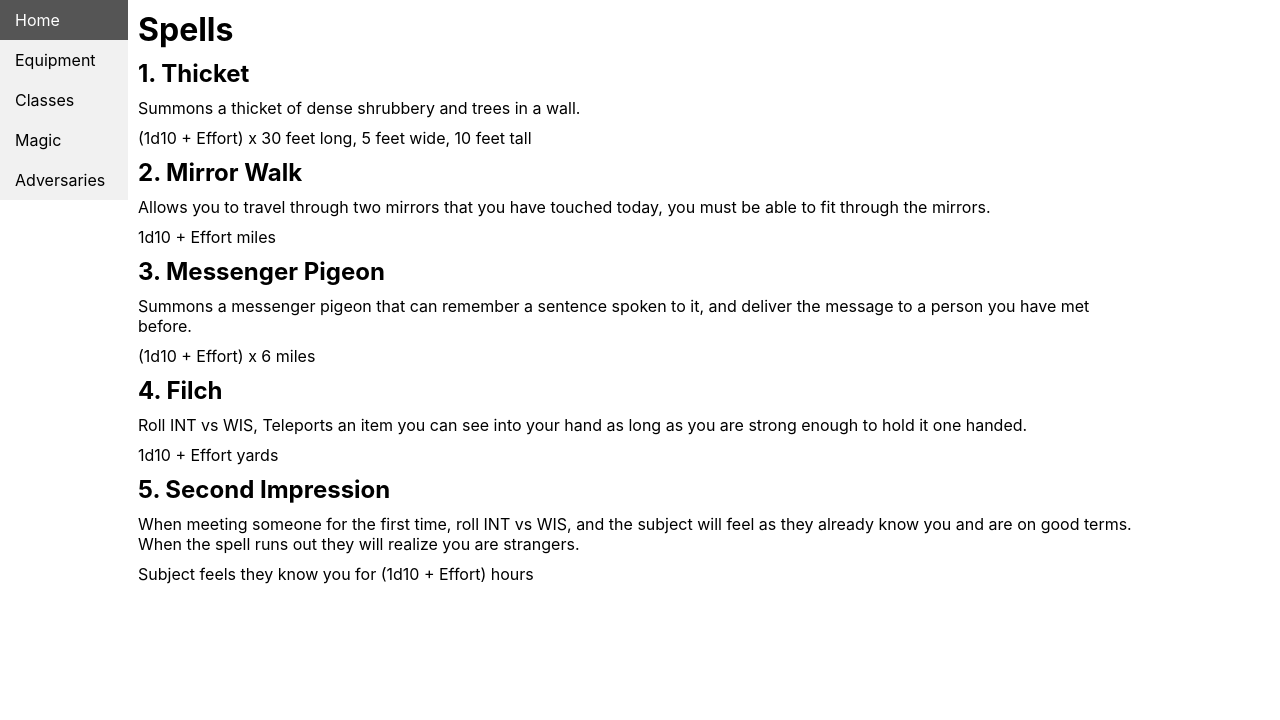
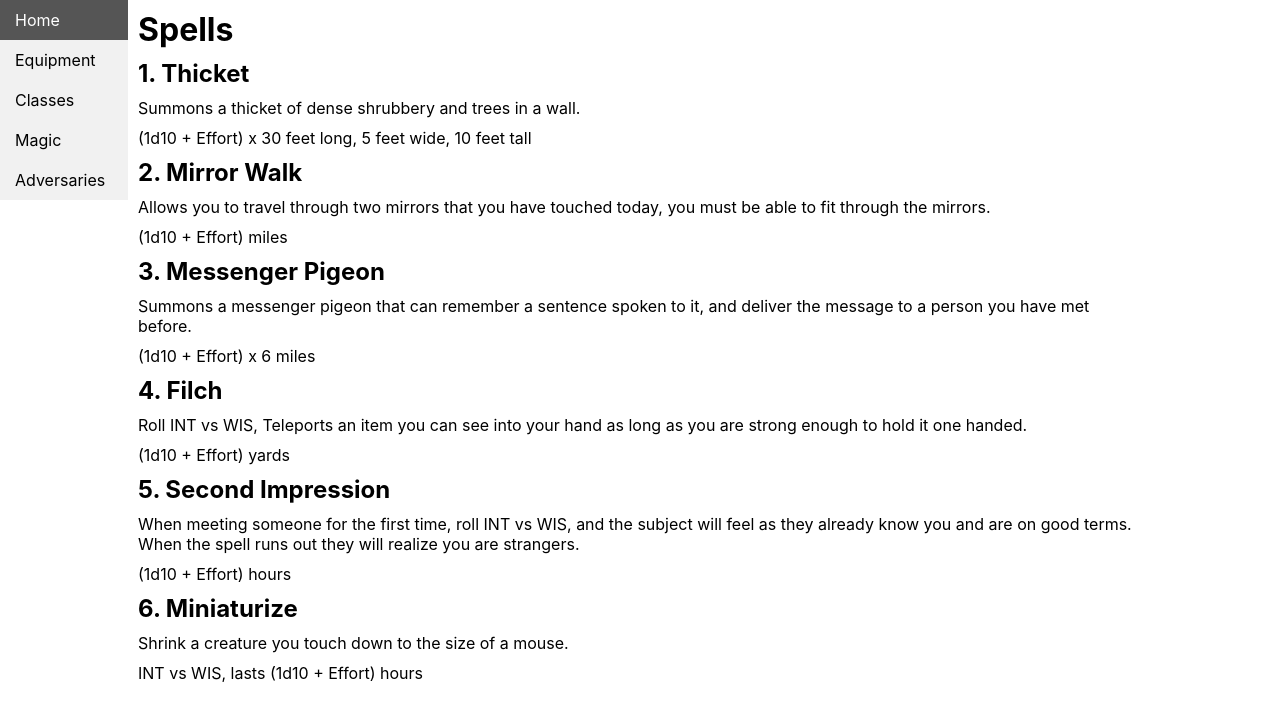
Before and after one commit to zbetzen/zbetzen.github.io, a React (Create React App) app: page /Magic in a window 1280 px wide. Shown: the top 720 px of the page. Built offline with nearby package versions, Linux system fonts and the light colour scheme.

Commit message:
added spell

```diff
--- a/src/pages/Magic.js
+++ b/src/pages/Magic.js
@@ -11,7 +11,7 @@ const Magic = () => {
       {
         title: 'Mirror Walk',
         description: 'Allows you to travel through two mirrors that you have touched today, you must be able to fit through the mirrors.',
-        effect: '1d10 + Effort miles'
+        effect: '(1d10 + Effort) miles'
       },
       {
         title: 'Messenger Pigeon',
@@ -21,12 +21,17 @@ const Magic = () => {
       {
         title: 'Filch',
         description: 'Roll INT vs WIS, Teleports an item you can see into your hand as long as you are strong enough to hold it one handed.',
-        effect: '1d10 + Effort yards'
+        effect: '(1d10 + Effort) yards'
       },
       {
         title: 'Second Impression',
         description: 'When meeting someone for the first time, roll INT vs WIS, and the subject will feel as they already know you and are on good terms. When the spell runs out they will realize you are strangers.',
-        effect: 'Subject feels they know you for (1d10 + Effort) hours'
+        effect: '(1d10 + Effort) hours'
+      },
+      {
+        title: 'Miniaturize',
+        description: 'Shrink a creature you touch down to the size of a mouse.',
+        effect: 'INT vs WIS, lasts (1d10 + Effort) hours'
       },
     ];
     return (
```
